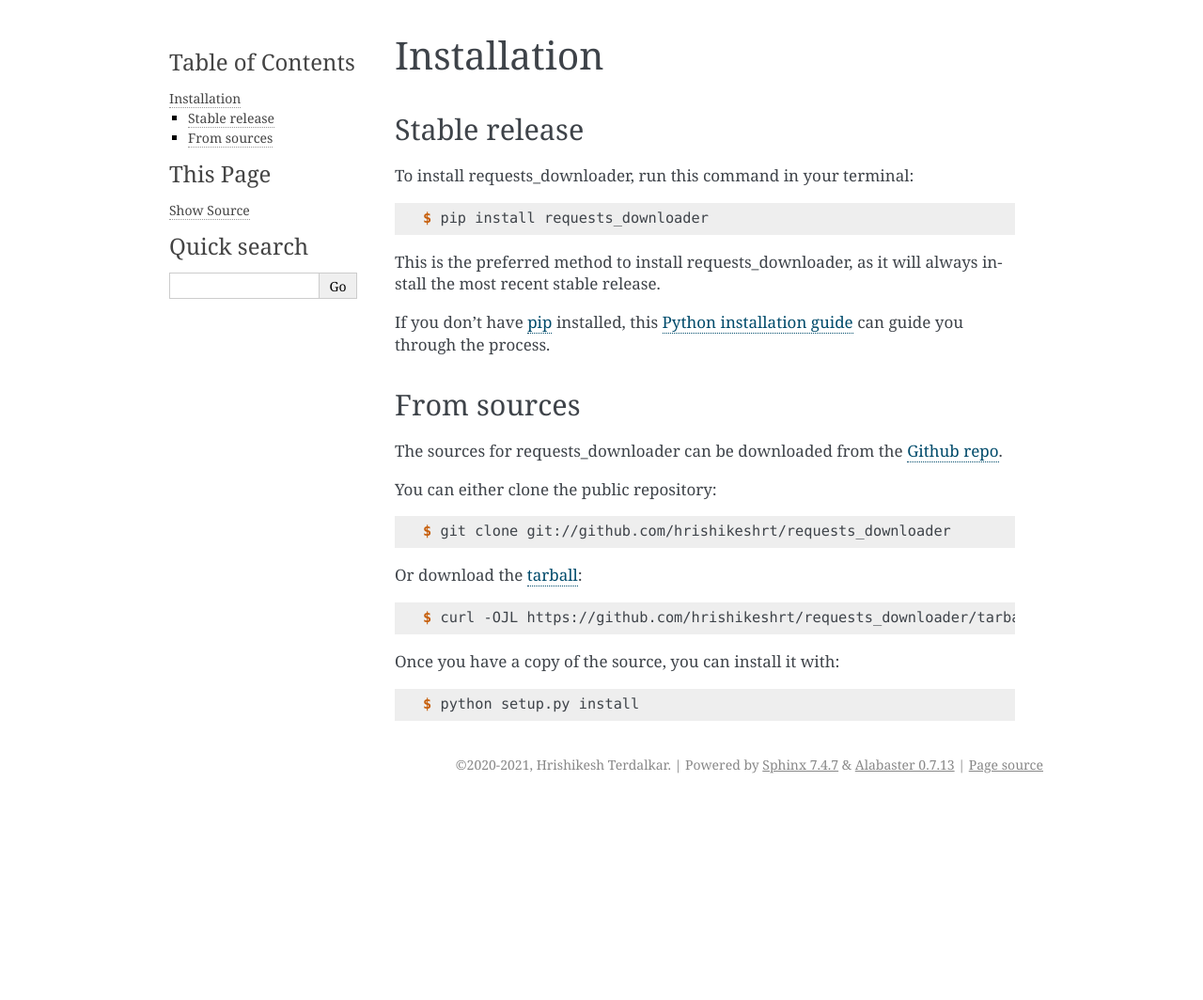
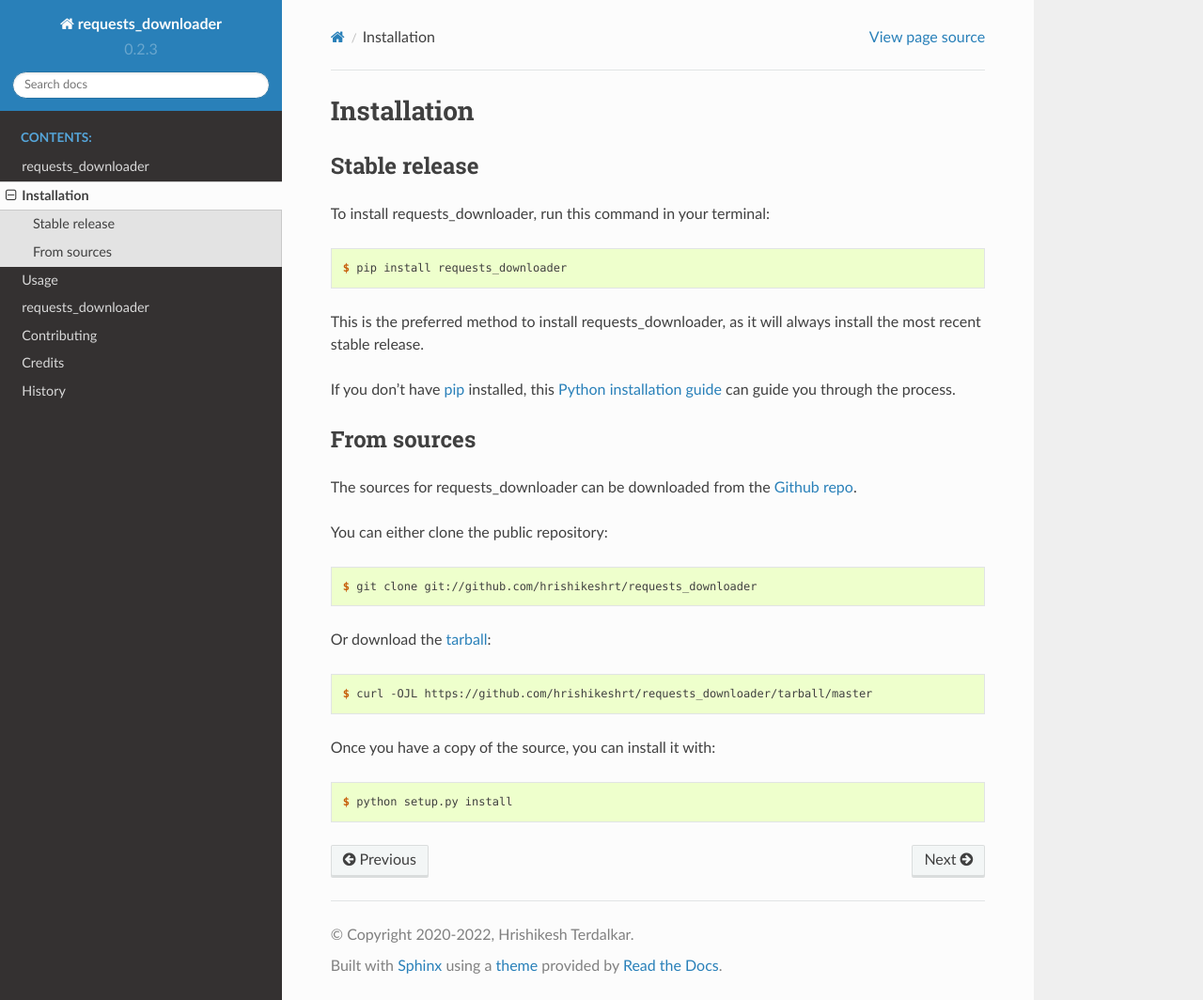
Before and after one commit to hrishikeshrt/requests_downloader, a Sphinx documentation site: the page built from docs/installation.rst, in a window 1280 px wide and 1064 px high. Shown: the whole window at 94% size. Built offline with Sphinx 7.4.7 and the Read the Docs theme 2.0.0, drawn with Linux system fonts in a browser that asks for light colours; some of the changed lines change nothing that is shown.

Commit message:
ops: change documentation theme and settings

```diff
--- a/docs/conf.py
+++ b/docs/conf.py
@@ -31,7 +31,24 @@ import requests_downloader
 
 # Add any Sphinx extension module names here, as strings. They can be
 # extensions coming with Sphinx (named 'sphinx.ext.*') or your custom ones.
-extensions = ['sphinx.ext.autodoc', 'sphinx.ext.viewcode']
+extensions = [
+    'sphinx.ext.autodoc',
+    'sphinx.ext.napoleon',
+    'sphinx.ext.viewcode',
+    'sphinx_rtd_theme'
+]
+
+# Autodoc settings
+autoclass_content = 'both'
+autodoc_member_order = 'bysource'
+
+# Napoleon settings
+napoleon_numpy_docstring = True
+napoleon_include_init_with_doc = True
+napoleon_include_private_with_doc = True
+napoleon_include_special_with_doc = True
+napoleon_use_param = True
+napoleon_use_rtype = True
 
 # Add any paths that contain templates here, relative to this directory.
 templates_path = ['_templates']
@@ -47,7 +64,7 @@ master_doc = 'index'
 
 # General information about the project.
 project = 'requests_downloader'
-copyright = "2020-2021, Hrishikesh Terdalkar"
+copyright = "2020-2022, Hrishikesh Terdalkar"
 author = "Hrishikesh Terdalkar"
 
 # The version info for the project you're documenting, acts as replacement
@@ -83,7 +100,8 @@ todo_include_todos = False
 # The theme to use for HTML and HTML Help pages.  See the documentation for
 # a list of builtin themes.
 #
-html_theme = 'alabaster'
+# html_theme = 'alabaster'
+html_theme = 'sphinx_rtd_theme'
 
 # Theme options are theme-specific and customize the look and feel of a
 # theme further.  For a list of options available for each theme, see the
@@ -129,7 +147,7 @@ latex_elements = {
 latex_documents = [
     (master_doc, 'requests_downloader.tex',
      'requests_downloader Documentation',
-     'Hrishikesh Terdalkar', 'manual'),
+     author, 'manual'),
 ]
 
 
@@ -154,6 +172,6 @@ texinfo_documents = [
      'requests_downloader Documentation',
      author,
      'requests_downloader',
-     'One line description of project.',
+     'Python package to download files',
      'Miscellaneous'),
 ]
```
